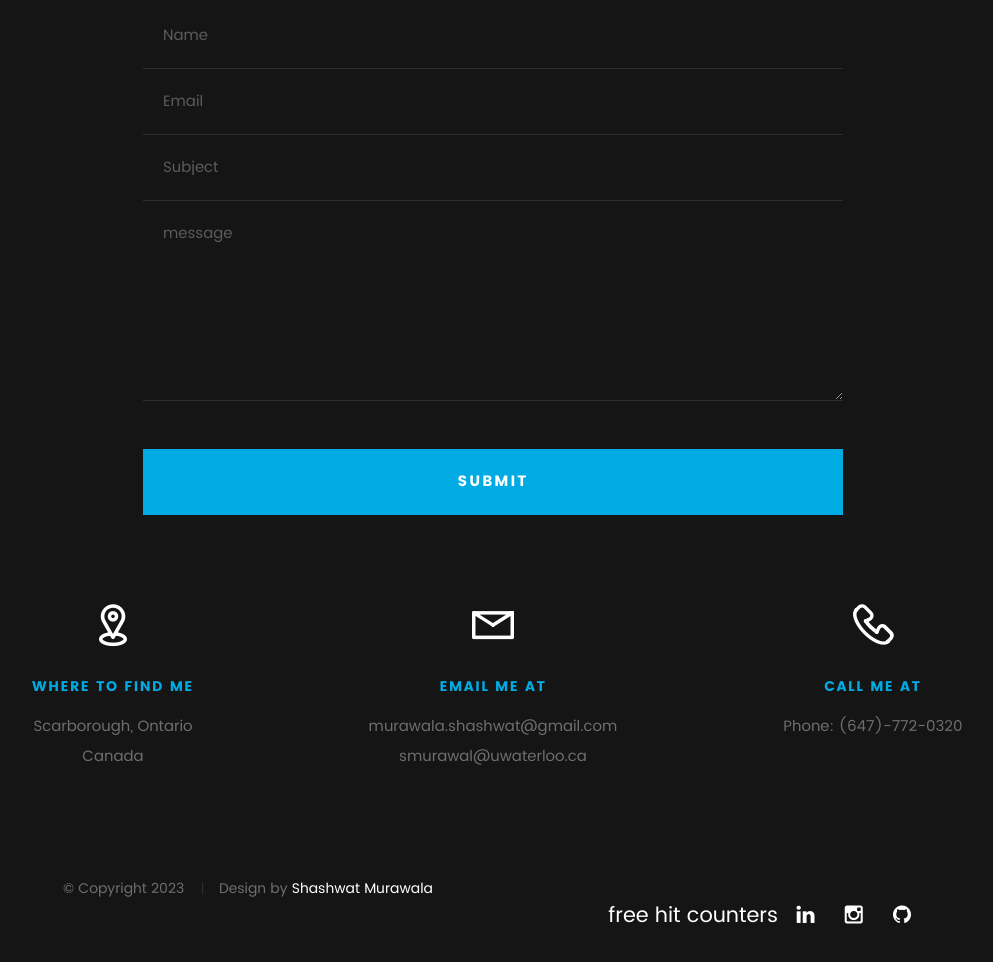
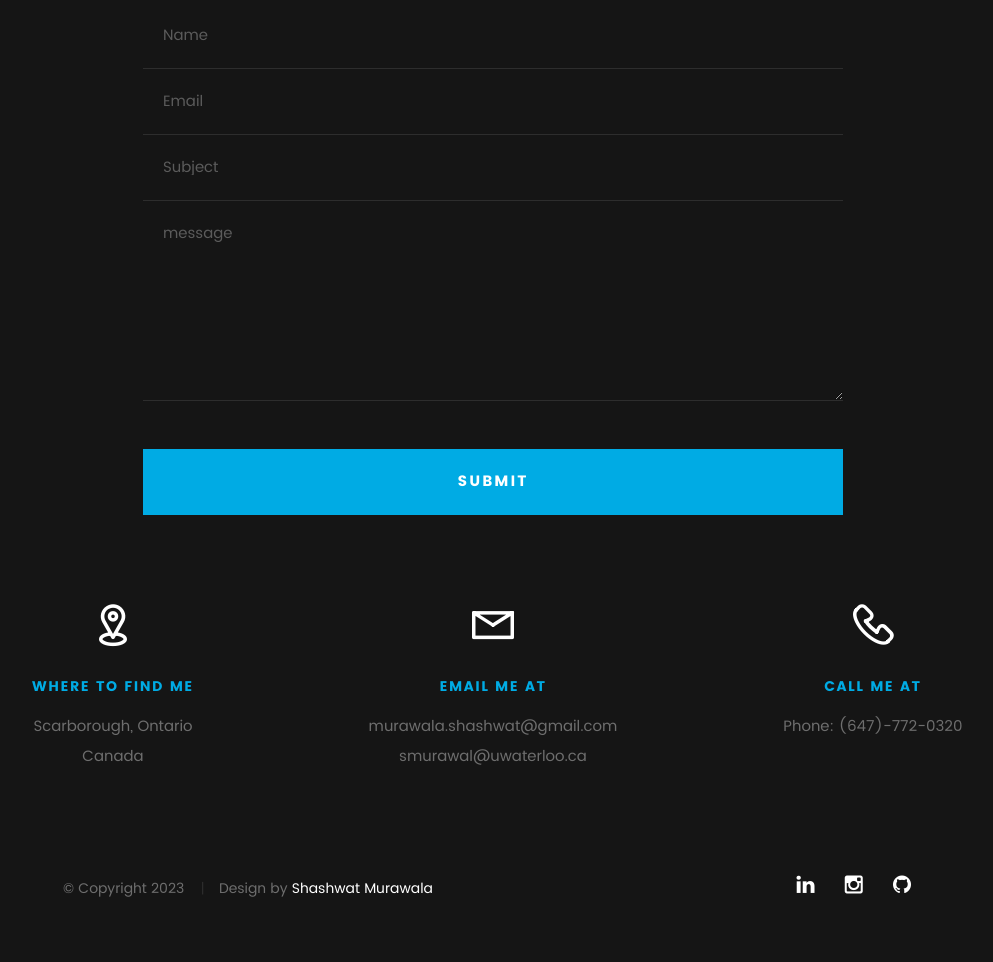
Before and after one commit to shashwatmurawala/Personal-Portfolio-V1.0, a plain HTML site: page index.html in a window 1280 px wide. Shown: the part 4354-5316 px from the top of the page, without its empty margins (147-1140 px from the left). After the commit the page ends 5290 px from the top, so only its background shows below. Drawn offline with Linux system fonts and the light colour scheme; files whose address does not match are found by name.

Commit message:
Update index.html

```diff
--- a/index.html
+++ b/index.html
@@ -562,7 +562,6 @@
      		<div class="col-six tab-full pull-right social">
 
                 <ul class="footer-social">
-					<div id="sfcx53m5dfpunu8ep4dmtb9r8tfjrncmphj"></div><script type="text/javascript" src="https://counter2.optistats.ovh/private/counter.js?c=x53m5dfpunu8ep4dmtb9r8tfjrncmphj&down=async" async></script><br><a href="https://www.freecounterstat.com">free hit counters</a><noscript><a href="https://www.freecounterstat.com" title="free hit counters"><img src="https://counter2.optistats.ovh/private/freecounterstat.php?c=x53m5dfpunu8ep4dmtb9r8tfjrncmphj" border="0" title="free hit counters" alt="free hit counters"></a></noscript>
                     <li><a href="https://www.linkedin.com/in/shashwatmurawala"><i class="fa fa-linkedin"></i></a></li>
                     <li><a href="https://www.instagram.com/shashwat2004_/"><i class="fa fa-instagram"></i></a></li>
                     <li><a href="https://github.com/shashwatmurawala"><i class="fa fa-github"></i></a></li>
```
